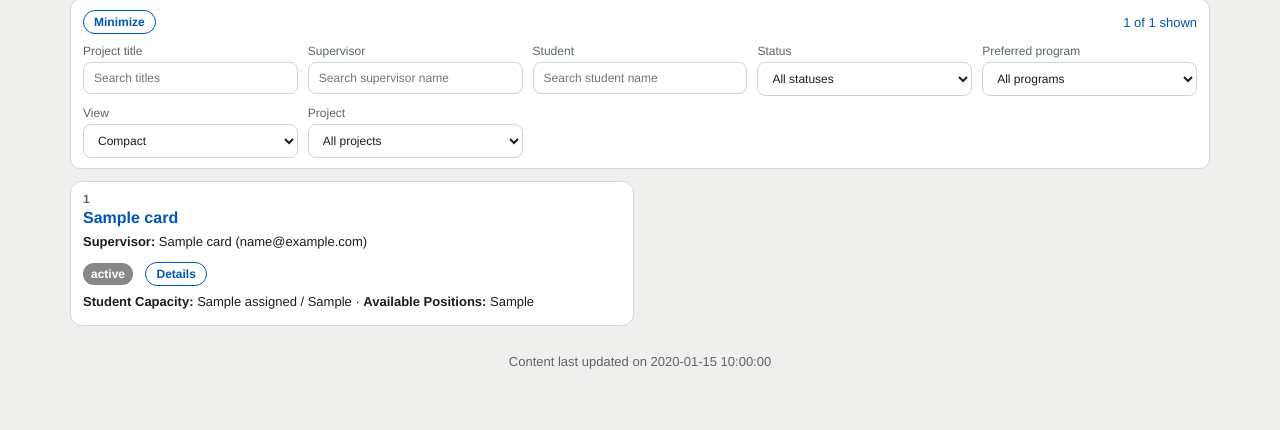
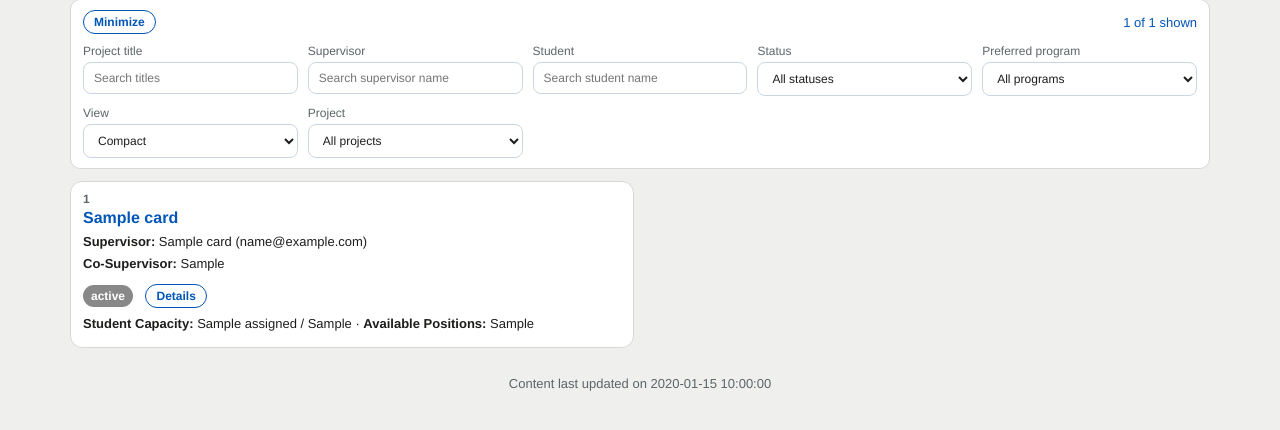
Before and after one commit to alagou/UDST_CCIT_SRP, a Flask app: template templates/dashboard.html.j2 in a window 1280 px wide. Shown: the part 230-660 px from the top of the page. Run offline with Flask 3, Linux system fonts and the light colour scheme; the template is opened without the code that fills it: most values are stand-ins (such as "Sample title", 1, 10 or a date in 2020).

Commit message:
Show the co-supervisor on compact project cards.
Co-authored-by: Cursor <cursoragent@cursor.com>

```diff
--- a/templates/dashboard.html.j2
+++ b/templates/dashboard.html.j2
@@ -296,14 +296,14 @@
         <p class="pid">{{ card.project_id }}</p>
         <h2>{{ card.title }}</h2>
         <p class="meta"><strong>Supervisor:</strong> {{ card.supervisor_name }} ({{ card.supervisor_email }})</p>
+        {% if card.co_supervisor %}
+        <p class="meta"><strong>Co-Supervisor:</strong> {{ card.co_supervisor }}</p>
+        {% endif %}
         <span class="badge" style="background: {{ card.status_color }}">{{ card.status_label }}</span>
         <button type="button" class="details-btn" data-id="{{ card.project_id }}">Details</button>
         <p class="meta"><strong>Student Capacity:</strong> {{ card.assigned }} / {{ card.maximum_display }}
           · <strong>Available Positions:</strong> {{ card.available_display }}</p>
         <div class="details">
-        {% if card.co_supervisor %}
-        <p class="meta"><strong>Co-Supervisor:</strong> {{ card.co_supervisor }}</p>
-        {% endif %}
         <p class="meta"><strong>Current Members</strong></p>
         {% if card.members %}
         <ul class="members">
```
